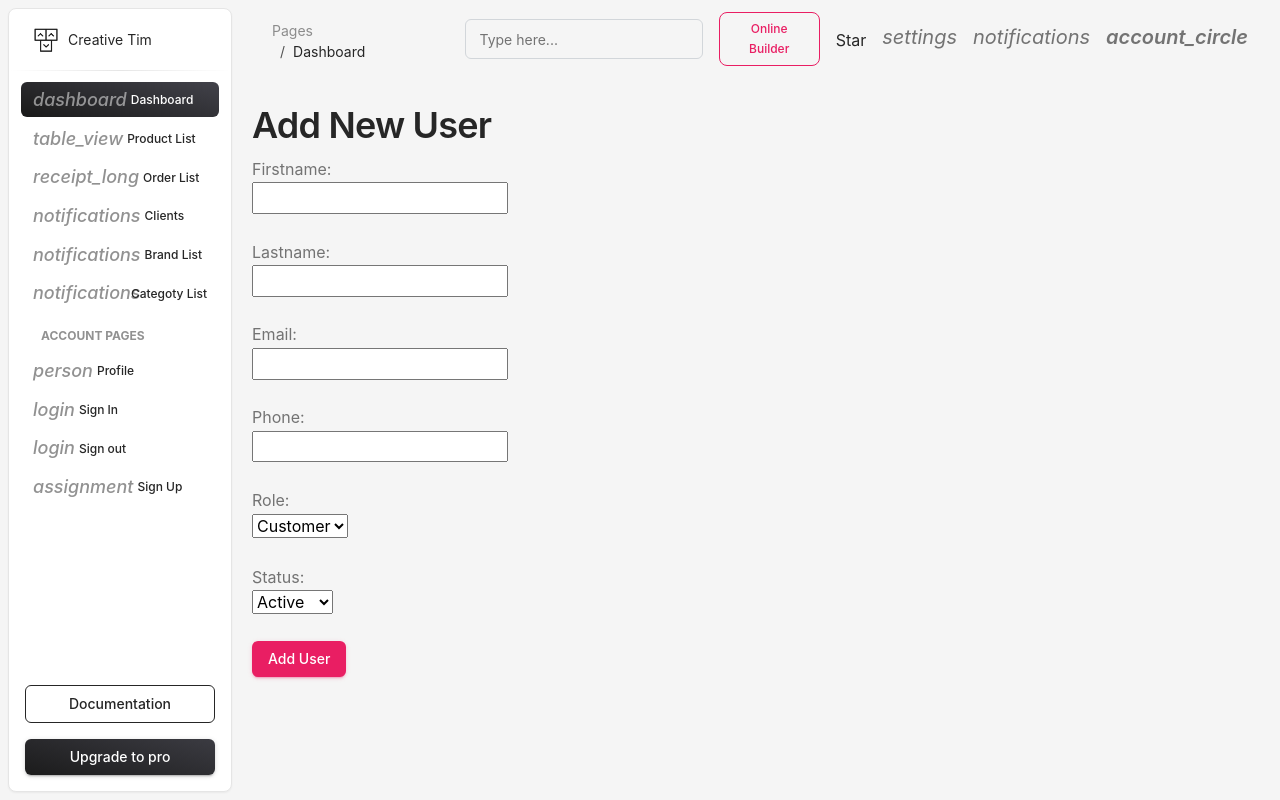
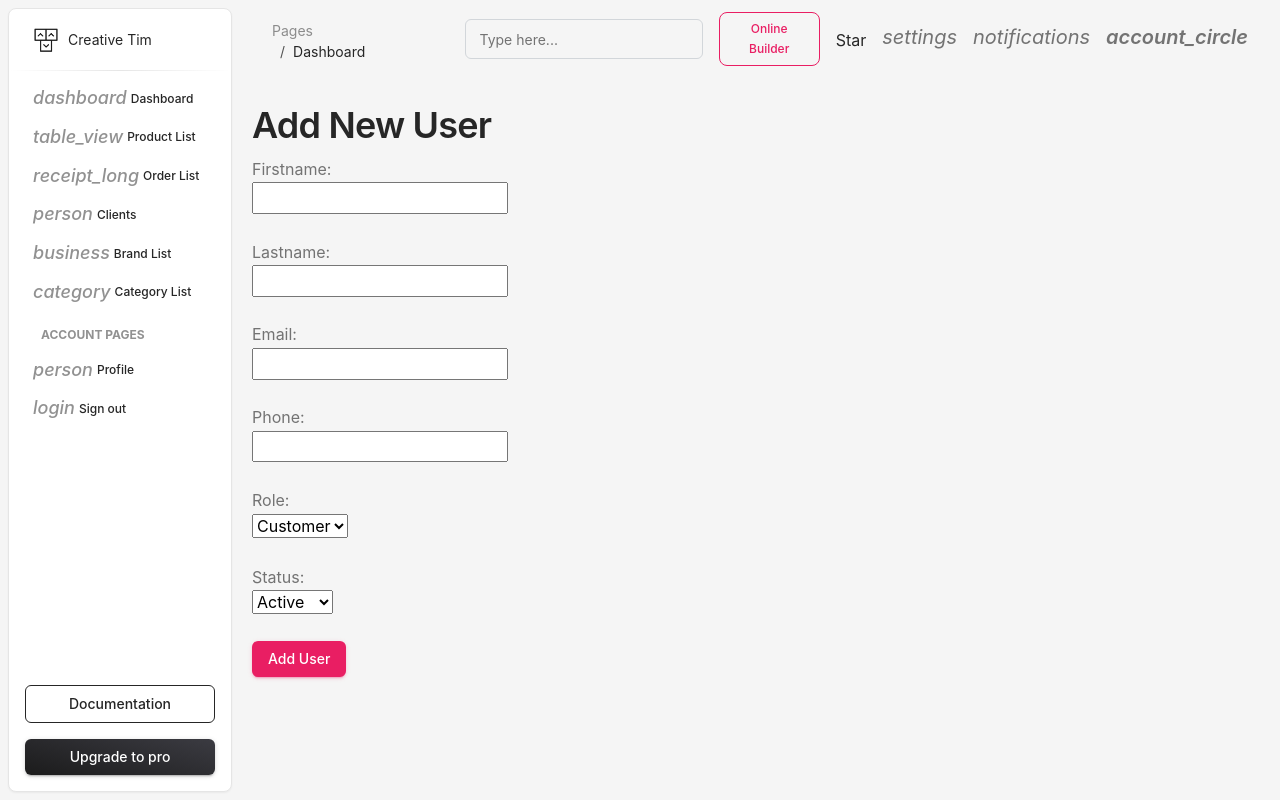
Before and after one commit to MdToufikurRahman/online_shopping_system, a PHP site: page /cbpos/admin/add_user.php in a window 1280 px wide. Run offline with PHP 8.4, Linux system fonts and the light colour scheme; style sheets or scripts are compiled from the project's sources.

Commit message:
- Side Bar Fixxed

```diff
--- a/admin/includes/sidebar.php
+++ b/admin/includes/sidebar.php
@@ -1,86 +1,111 @@
- <aside class="sidenav navbar navbar-vertical navbar-expand-xs border-radius-lg fixed-start ms-2  bg-white my-2" id="sidenav-main">
+<?php
+// Project root for consistent pat-hing
+define('DIR', '/online_shopping_system/Admin/');
+
+// Helper function to check active page
+function isActive($pagePath)
+{
+  $current = $_SERVER['PHP_SELF'];
+  return strpos($current, $pagePath) !== false ? 'active bg-gradient-dark text-white' : 'text-dark';
+}
+?>
+
+<aside class="sidenav navbar navbar-vertical navbar-expand-xs border-radius-lg fixed-start ms-2 bg-white my-2" id="sidenav-main">
+
+  <!-- Sidenav Header -->
   <div class="sidenav-header">
-      <i class="fas fa-times p-3 cursor-pointer text-dark opacity-5 position-absolute end-0 top-0 d-none d-xl-none" aria-hidden="true" id="iconSidenav"></i>
-      <a class="navbar-brand px-4 py-3 m-0" href=" https://demos.creative-tim.com/material-dashboard/pages/dashboard " target="_blank">
-        <img src="assets/img/logo-ct-dark.png" class="navbar-brand-img" width="26" height="26" alt="main_logo">
+    <i class="fas fa-times p-3 cursor-pointer text-dark opacity-5 position-absolute end-0 top-0 d-none d-xl-none"
+      aria-hidden="true" id="iconSidenav"></i>
+    <a class="navbar-brand px-4 py-3 m-0" href="https://demos.creative-tim.com/material-dashboard/pages/dashboard" target="_blank">
+      <img src="<?= DIR ?>assets/img/logo-ct-dark.png" class="navbar-brand-img" width="26" height="26" alt="main_logo">
       <span class="ms-1 text-sm text-dark">Creative Tim</span>
     </a>
   </div>
+
   <hr class="horizontal dark mt-0 mb-2">
-     <div class="collapse navbar-collapse  w-auto " id="sidenav-collapse-main">
+
+  <!-- Sidenav Navigation -->
+  <div class="collapse navbar-collapse w-auto" id="sidenav-collapse-main">
     <ul class="navbar-nav">
+
+      <!-- Dashboard -->
       <li class="nav-item">
-          <a class="nav-link active bg-gradient-dark text-white" href="pages/dashboard.html">
+        <a class="nav-link <?= isActive('dashboard.php') ?>" href="<?= DIR ?>dashboard.php">
           <i class="material-symbols-rounded opacity-5">dashboard</i>
           <span class="nav-link-text ms-1">Dashboard</span>
         </a>
       </li>
+
+      <!-- Product List -->
       <li class="nav-item">
-          <a class="nav-link text-dark" href="pages/tables.html">
+        <a class="nav-link <?= isActive('products') ?>" href="<?= DIR ?>products/index.php">
           <i class="material-symbols-rounded opacity-5">table_view</i>
           <span class="nav-link-text ms-1">Product List</span>
         </a>
       </li>
+
+      <!-- Orders -->
       <li class="nav-item">
-          <a class="nav-link text-dark" href="pages/billing.html">
+        <a class="nav-link <?= isActive('orders') ?>" href="<?= DIR ?>orders/index.php">
           <i class="material-symbols-rounded opacity-5">receipt_long</i>
           <span class="nav-link-text ms-1">Order List</span>
         </a>
       </li>
 
-
+      <!-- Clients / Users -->
       <li class="nav-item">
-          <a class="nav-link text-dark" href="pages/notifications.html">
-            <i class="material-symbols-rounded opacity-5">notifications</i>
+        <a class="nav-link <?= isActive('users.php') ?>" href="<?= DIR ?>users.php">
+          <i class="material-symbols-rounded opacity-5">person</i>
           <span class="nav-link-text ms-1">Clients</span>
         </a>
       </li>
+
+      <!-- Brand List -->
       <li class="nav-item">
-          <a class="nav-link text-dark" href="pages/notifications.html">
-            <i class="material-symbols-rounded opacity-5">notifications</i>
+        <a class="nav-link <?= isActive('brands') ?>" href="<?= DIR ?>brands/index.php">
+          <i class="material-symbols-rounded opacity-5">business</i>
           <span class="nav-link-text ms-1">Brand List</span>
         </a>
       </li>
+
+      <!-- Category List -->
       <li class="nav-item">
-          <a class="nav-link text-dark" href="pages/notifications.html">
-            <i class="material-symbols-rounded opacity-5">notifications</i>
-            <span class="nav-link-text ms-1">Categoty List</span>
+        <a class="nav-link <?= isActive('categories') ?>" href="<?= DIR ?>categories/index.php">
+          <i class="material-symbols-rounded opacity-5">category</i>
+          <span class="nav-link-text ms-1">Category List</span>
         </a>
       </li>
+
+      <!-- Section Separator -->
       <li class="nav-item mt-3">
         <h6 class="ps-4 ms-2 text-uppercase text-xs text-dark font-weight-bolder opacity-5">Account pages</h6>
       </li>
+
+      <!-- Profile -->
       <li class="nav-item">
-          <a class="nav-link text-dark" href="pages/profile.html">
+        <a class="nav-link <?= isActive('profile.php') ?>" href="<?= DIR ?>pages/profile.php">
           <i class="material-symbols-rounded opacity-5">person</i>
           <span class="nav-link-text ms-1">Profile</span>
         </a>
       </li>
+
+      <!-- Sign Out -->
       <li class="nav-item">
-          <a class="nav-link text-dark" href="pages/sign-in.html">
-            <i class="material-symbols-rounded opacity-5">login</i>
-            <span class="nav-link-text ms-1">Sign In</span>
-          </a>
-        </li>
-        <li class="nav-item">
-          <a class="nav-link text-dark" href="sign_out.php">
+        <a class="nav-link <?= isActive('sign_out.php') ?>" href="<?= DIR ?>sign_out.php">
           <i class="material-symbols-rounded opacity-5">login</i>
           <span class="nav-link-text ms-1">Sign out</span>
         </a>
       </li>
-        <li class="nav-item">
-          <a class="nav-link text-dark" href="pages/sign-up.html">
-            <i class="material-symbols-rounded opacity-5">assignment</i>
-            <span class="nav-link-text ms-1">Sign Up</span>
-          </a>
-        </li>
+
     </ul>
   </div>
 
-    <div class="sidenav-footer position-absolute w-100 bottom-0 ">
+  <!-- Sidenav Footer -->
+  <div class="sidenav-footer position-absolute w-100 bottom-0">
     <div class="mx-3">
       <a class="btn btn-outline-dark mt-4 w-100" href="https://www.creative-tim.com/learning-lab/bootstrap/overview/material-dashboard?ref=sidebarfree" type="button">Documentation</a>
       <a class="btn bg-gradient-dark w-100" href="https://www.creative-tim.com/product/material-dashboard-pro?ref=sidebarfree" type="button">Upgrade to pro</a>
     </div>
   </div>
+
 </aside>
```
Lines whose indentation alone changed are shown as unchanged.
